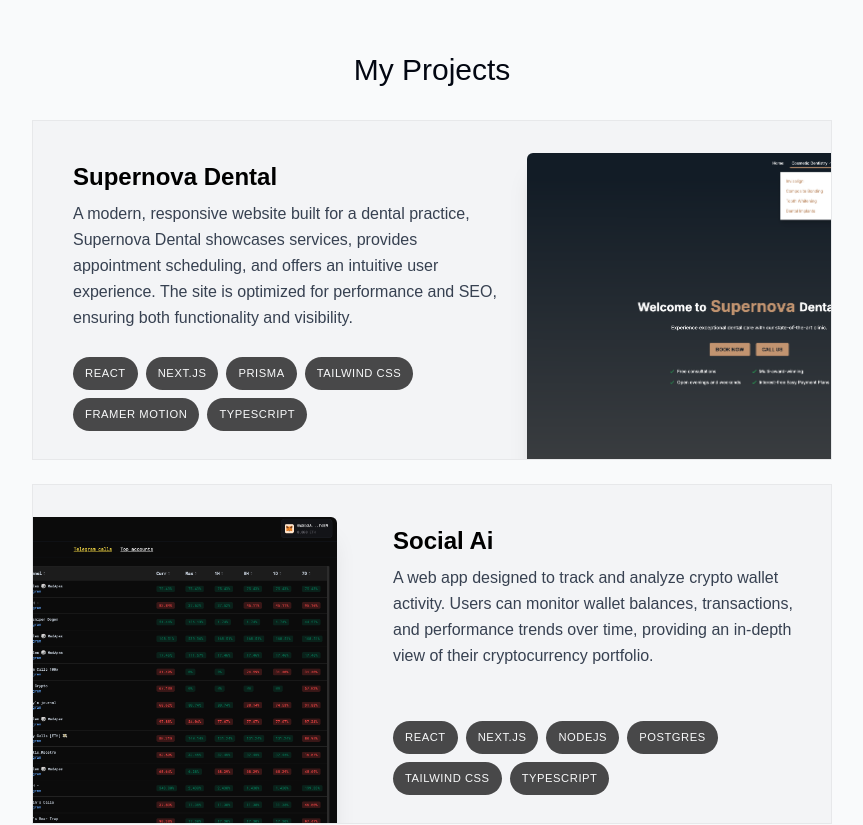
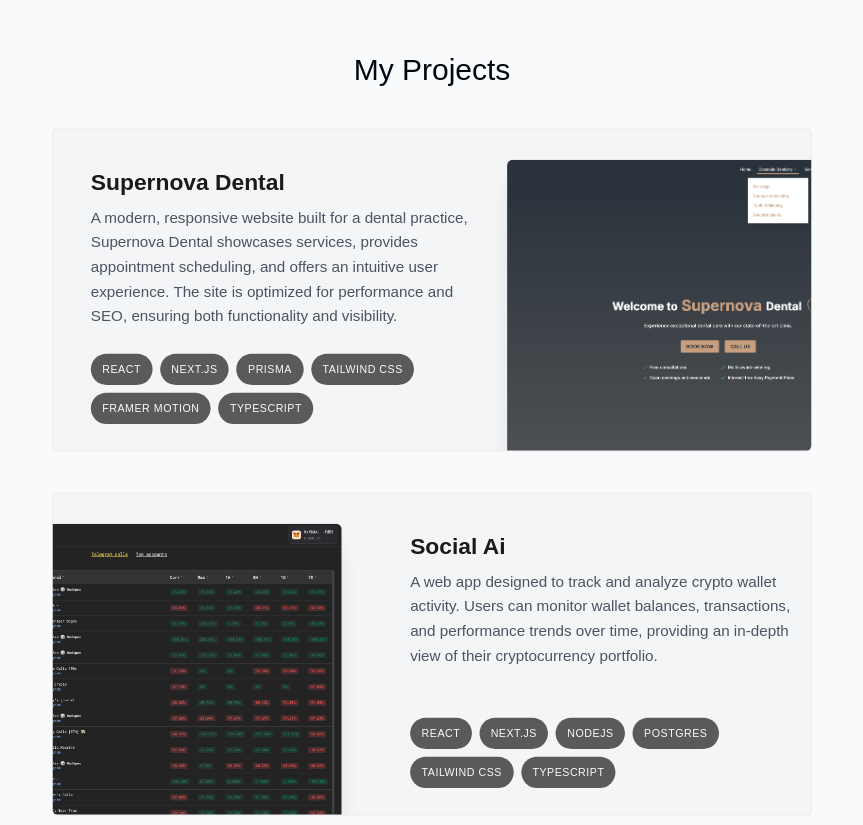
Before and after one commit to curm90/My-Dev-Portfolio, a Next.js app: page / in a window 1280 px wide. Shown: the part 1160-1985 px from the top of the page, without its empty margins (208-1071 px from the left). Built offline with nearby package versions, Linux system fonts and the light colour scheme.

Commit message:
amimate projects cards

```diff
--- a/src/components/Project.tsx
+++ b/src/components/Project.tsx
@@ -1,12 +1,31 @@
+'use client';
+
+import Image from 'next/image';
+import { useRef } from 'react';
+import { useScroll, motion, useTransform } from 'framer-motion';
 import { projects } from '@/lib/data';
-import Image from 'next/image';
 
 type TProject = (typeof projects)[number];
 
 export default function Project({ name, description, tags, image }: TProject) {
+  const ref = useRef<HTMLDivElement>(null);
+
+  const { scrollYProgress } = useScroll({
+    target: ref,
+    offset: ['0 1', '1.33 1'],
+  });
+
+  const scaleProgress = useTransform(scrollYProgress, [0, 1.33], [0.8, 1]);
+  const opacityProgress = useTransform(scrollYProgress, [0, 1.33], [0.6, 1]);
+
   return (
-    <article className='group relative max-w-[50rem] overflow-hidden border border-black/5 bg-gray-100 transition even:pl-8 hover:bg-gray-200 sm:h-[21.25rem]'>
-      <div className='flex h-full flex-col px-5 pb-7 pt-4 group-even:ml-[18rem] sm:max-w-[60%] sm:pl-10 sm:pr-2 sm:pt-10'>
+    <motion.div
+      className='group'
+      style={{ scale: scaleProgress, opacity: opacityProgress }}
+      ref={ref}
+    >
+      <article className='relative max-w-[50rem] overflow-hidden rounded-md border border-black/5 bg-gray-100 transition even:pl-8 hover:bg-gray-200 sm:h-[21.25rem]'>
+        <div className='flex h-full flex-col px-5 pb-7 pt-4 group-even:ml-[21rem] sm:max-w-[58%] sm:pl-10 sm:pr-2 sm:pt-10'>
           <h3 className='text-2xl font-semibold'>{name}</h3>
           <p className='mt-2 leading-relaxed text-gray-700'>{description}</p>
           <ul className='mt-auto flex flex-wrap gap-2'>
@@ -24,8 +43,9 @@ export default function Project({ name, description, tags, image }: TProject) {
           src={image}
           alt='Project'
           quality={95}
-        className='absolute -right-36 top-8 w-[28rem] rounded-t-md object-cover shadow-xl transition group-even:-left-36 group-even:right-[initial] group-hover:-translate-x-3 group-hover:translate-y-3 group-hover:-rotate-2 group-hover:scale-[1.04] group-even:group-hover:translate-x-3 group-even:group-hover:translate-y-3 group-even:group-hover:rotate-2'
+          className='absolute -right-32 top-8 w-[28rem] rounded-t-md object-cover shadow-xl transition group-even:-left-36 group-even:right-[initial] group-hover:-translate-x-3 group-hover:translate-y-3 group-hover:-rotate-2 group-hover:scale-[1.04] group-even:group-hover:translate-x-3 group-even:group-hover:translate-y-3 group-even:group-hover:rotate-2'
         />
       </article>
+    </motion.div>
   );
 }
```
Lines whose indentation alone changed are shown as unchanged.
